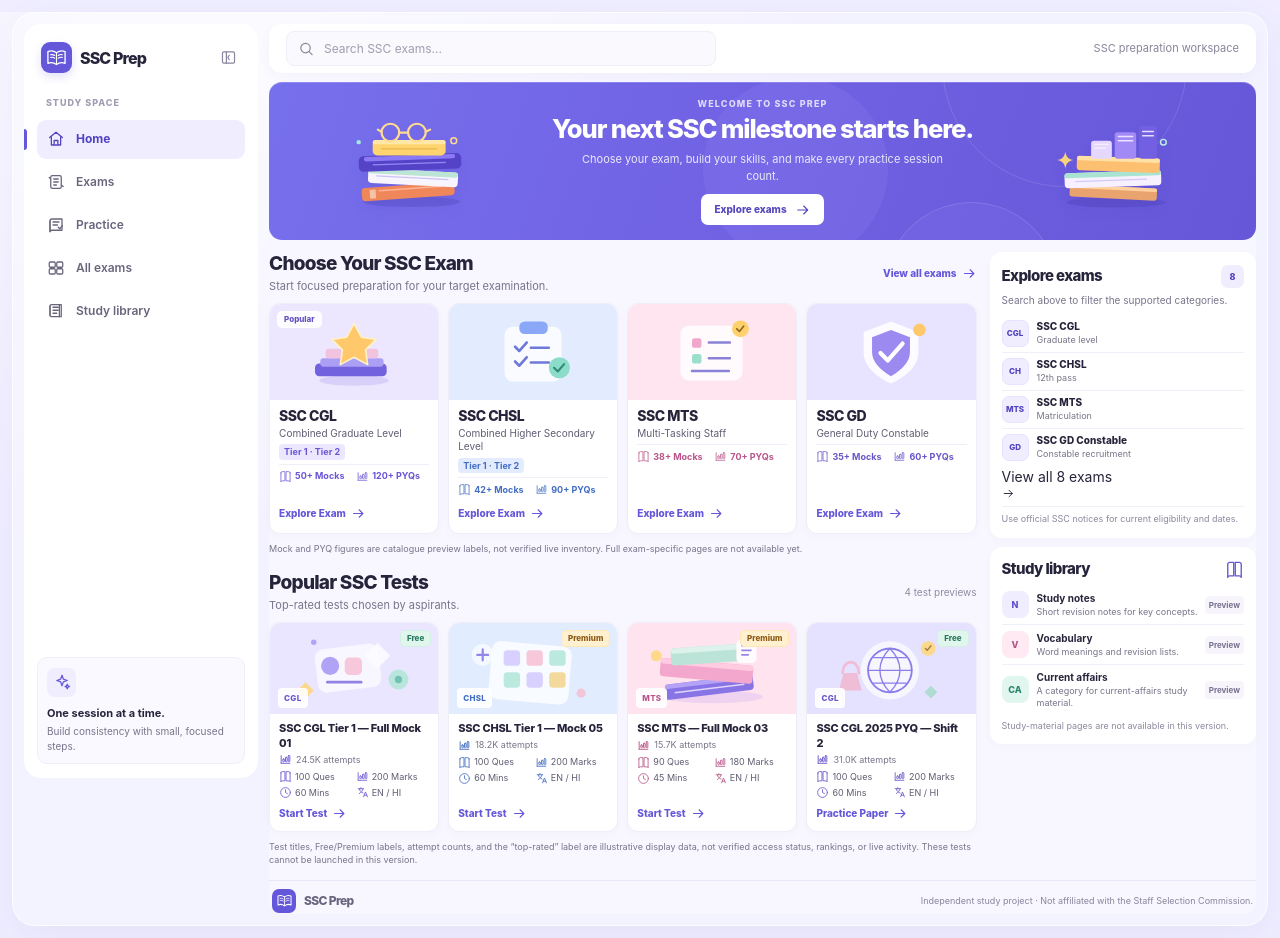
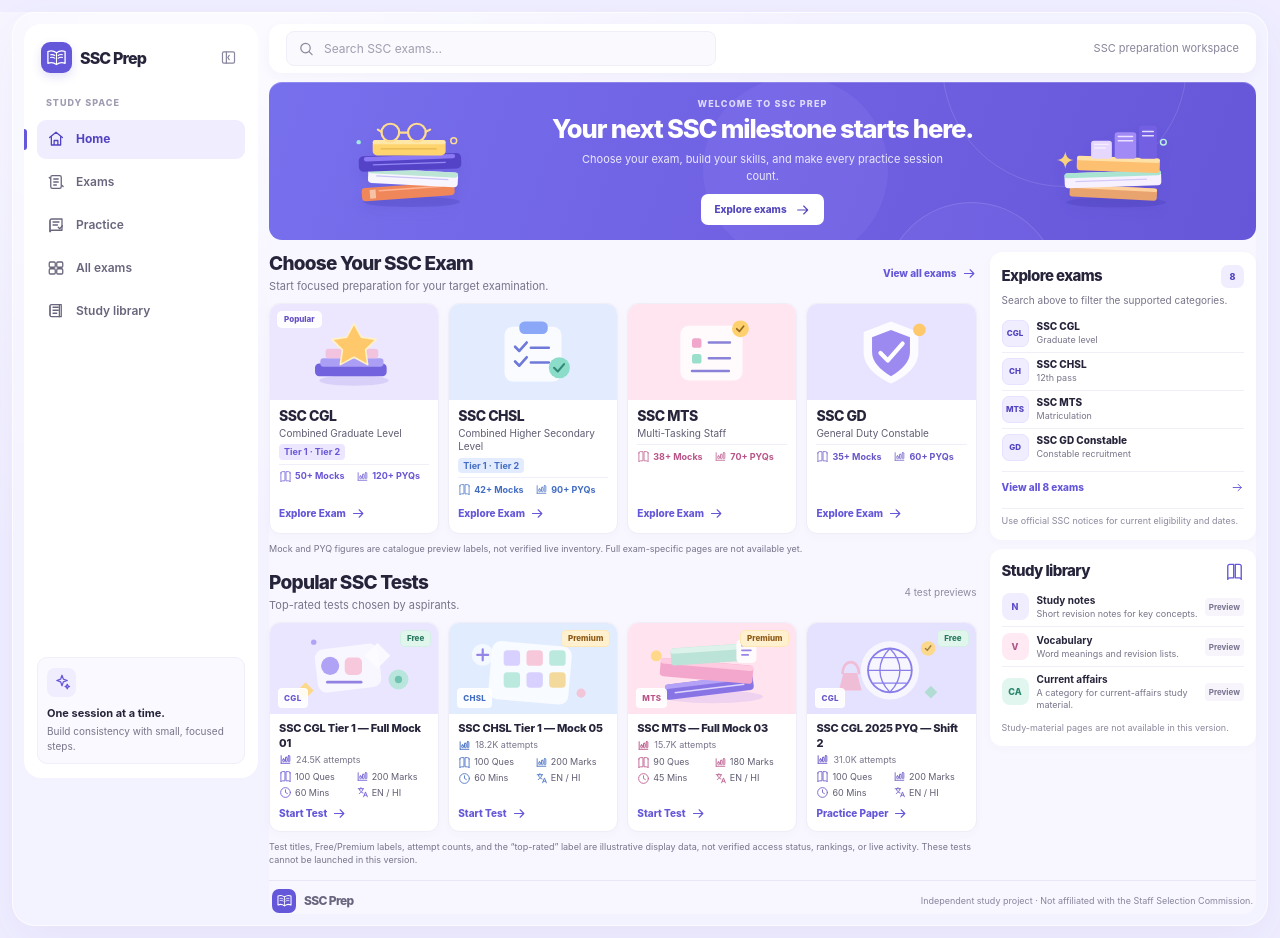
Before and after one commit to zerofall248-cmd/ssc-prep, a Next.js app: page / in a window 1280 px wide. Built offline with nearby package versions, Linux system fonts and the light colour scheme.

Commit message:
style: add clear accessible exam-directory expansion control

```diff
--- a/src/app/globals.css
+++ b/src/app/globals.css
@@ -827,6 +827,25 @@ a:focus-visible, button:focus-visible, input:focus-visible {
 .exam-directory-empty { padding: 7px 0; }
 .exam-directory-empty p { margin: 0 0 5px; color: var(--muted); font-size: 10px; }
 .exam-directory-empty button { padding: 0; color: var(--purple); background: none; border: 0; font-size: 10px; font-weight: 750; }
+.exam-directory-toggle {
+  width: 100%;
+  min-height: 31px;
+  margin-top: 5px;
+  padding: 4px 0 2px;
+  display: flex;
+  align-items: center;
+  justify-content: space-between;
+  gap: 8px;
+  color: var(--purple);
+  background: transparent;
+  border: 0;
+  border-top: 1px solid #f0eef7;
+  font-size: 10px;
+  font-weight: 780;
+  text-align: left;
+}
+.exam-directory-toggle:hover { color: var(--purple-deep); text-decoration: underline; text-underline-offset: 3px; }
+.exam-directory-toggle svg { flex: 0 0 auto; }
 .library-panel { padding-bottom: 10px; }
 .resource-preview-list { margin-top: 6px; }
 .resource-preview {
```
